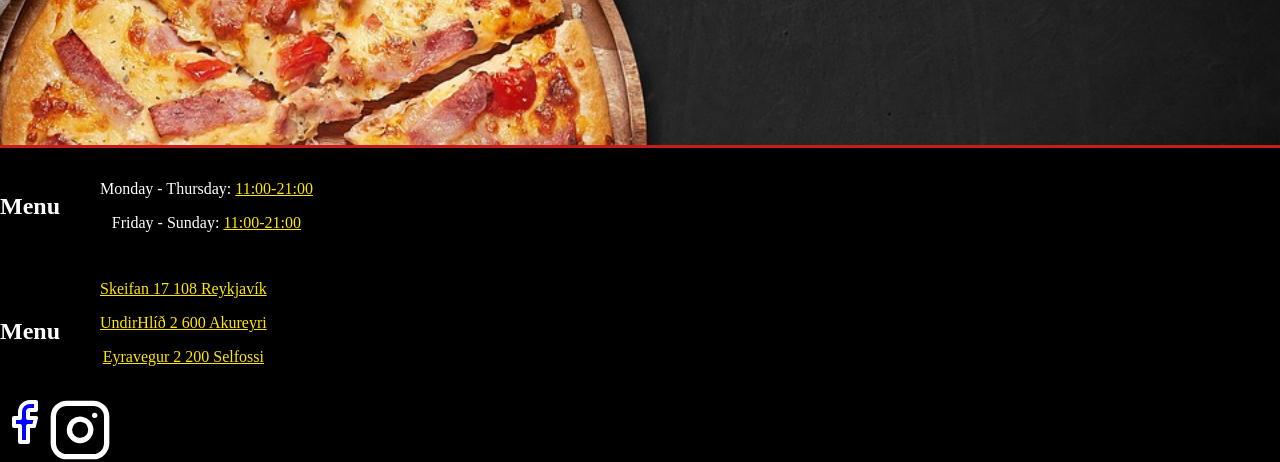
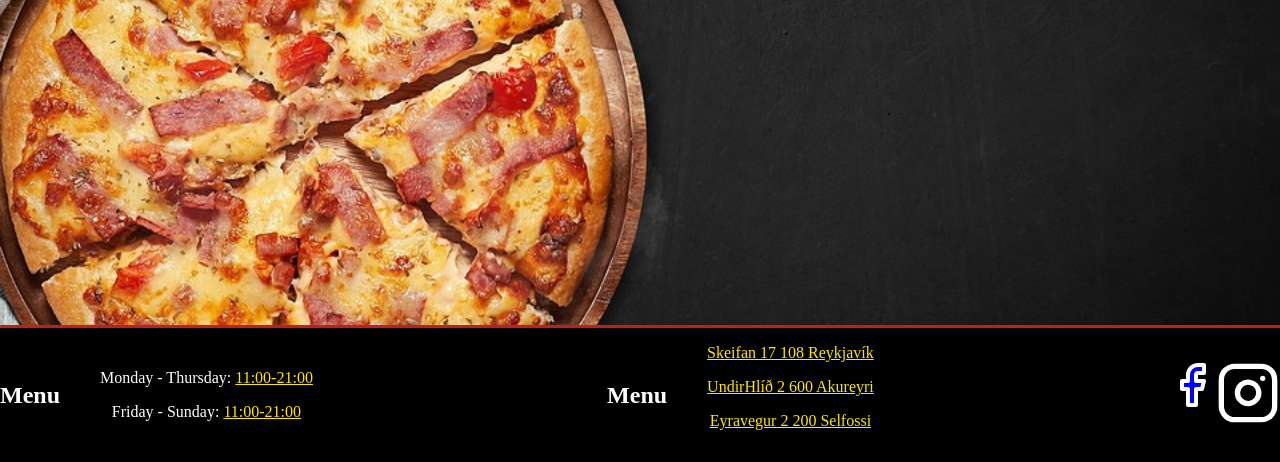
Before and after one commit to AgustM22/PizzaPalace, a Django app: page / in a window 1280 px wide. Shown: the part 338-800 px from the top of the page. Run offline with Django 4.2, Linux system fonts and the light colour scheme.

Commit message:
idk wtf happend here tbh

```diff
--- a/PizzaPalace/pizza/static/css/index.css
+++ b/PizzaPalace/pizza/static/css/index.css
@@ -57,11 +57,7 @@ footer {
     bottom: 0;
     width: 100%;
     position: absolute;
-<<<<<<< HEAD
-    min-height: 200px;
-=======
     min-height: 100px;
->>>>>>> main
     display: flex;
     flex-direction: row;
     justify-content: space-between;
--- a/PizzaPalace/pizza/templates/base.html
+++ b/PizzaPalace/pizza/templates/base.html
@@ -1,53 +1,3 @@
-<<<<<<< HEAD:PizzaPalace/pizza/templates/base.html
-<!DOCTYPE html>
-<html lang="en">
-<head>
-    <meta charset="UTF-8">
-    <meta http-equiv="X-UA-Compatible" content="IE=edge">
-    <meta name="viewport" content="width=device-width, initial-scale=1.0">
-    <title>Document</title>
-    {% load static %}
-    <link rel="stylesheet" href="{% static 'css/index.css'%}">
-</head>
-<body>
-    <header>
-        <div class="HeaderLeft">
-            <h2>Menu</h2>
-            <h2>Offer</h2>
-        </div>
-        <div class="HeaderMiddle">
-            <a href=""><img src="{% static 'images/Logo'%}" alt="Logo" id="Logo"></a>
-        </div>
-        <div class="HeaderRight">
-            <a href=""><img src="{% static 'images/shopping-cart.svg'%}" alt="ShoppingCart" id="ShoppingCart"></a>
-            <a href=""><img src="{% static 'images/Profile-icon'%}" alt="Profile" id="ProfileIcon"></a>
-        </div>
-    </header>
-    {% block content %}
-    {% endblock %}
-    <footer>
-        <div class="FooterLeft">
-            <h2>Menu</h2>
-            <ul>
-                <li><p>Monday - Thursday: 11:00</p></li>
-                <li><p>Friday - Sunday: 11:00</p></li>
-            </ul>
-        </div>
-        <div class="FooterMiddle">
-            <h2>Menu</h2>
-            <ul>
-                <li><p>Monday - Thursday: 11:00</p></li>
-                <li><p>Friday - Sunday: 11:00</p></li>
-            </ul>
-        </div>
-        <div class="FooterRight">
-            <a href=""><img src="{% static 'images/facebook.svg'%}" alt="ShoppingCart" id="ShoppingCart"></a>
-            <a href=""><img src="{% static 'images/instagram.svg'%}" alt="Profile" id="ProfileIcon"></a>
-        </div>
-    </footer>
-<script src="{% static 'js/index.js'%}"></script>
-</body>
-=======
 <!DOCTYPE html>
 <html lang="en">
 <head>
@@ -98,5 +48,4 @@
     </footer>
 <script src="{% static 'js/index.js'%}"></script>
 </body>
->>>>>>> main:PizzaPalace/pizza/templates/pp.html
 </html>
```
